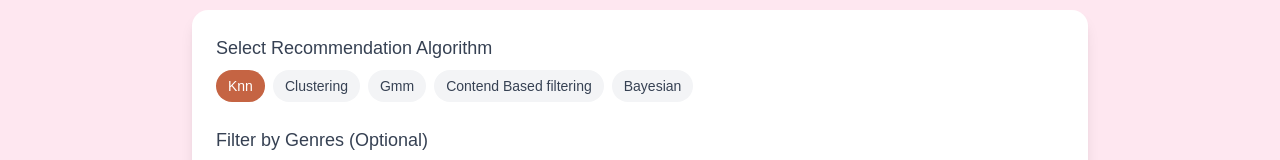
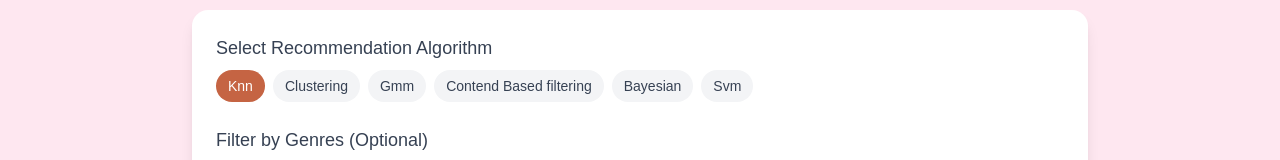
Before and after one commit to nk1044/Recommendation-Engine, a React (Vite) app in the folder Website/Frontend/: page /recommend in a window 1280 px wide. Shown: the part 170-330 px from the top of the page. Built offline with nearby package versions, Linux system fonts and the light colour scheme; no server answers; a web font is replaced by a local one.

Commit message:
Add 'svm' model to recommendation options and update mapping

```diff
--- a/Website/Frontend/src/Pages/Recommend.jsx
+++ b/Website/Frontend/src/Pages/Recommend.jsx
@@ -26,13 +26,13 @@ const Recommend = () => {
     "clustering",
     "gmm",
     "contend Based filtering",
-    "Bayesian"
+    "Bayesian",
+    "svm",
   ];
 
   const mapping = {
     "knn": "knn",
     "clustering": "clustering",
-    "ann": "ann",
     "gmm": "gmm",
     "svm": "svm",
     "contend Based filtering": "cbf",
```
